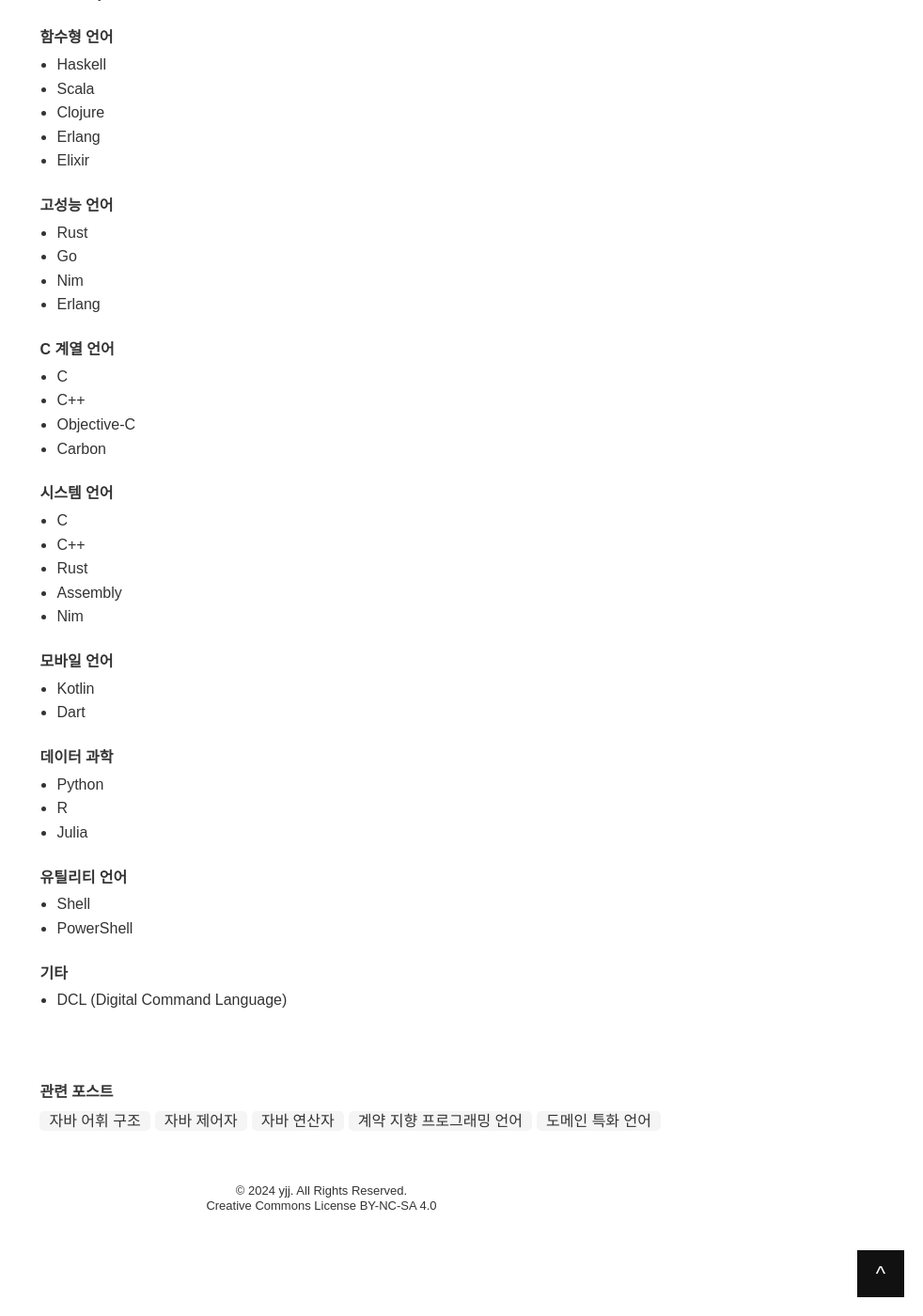
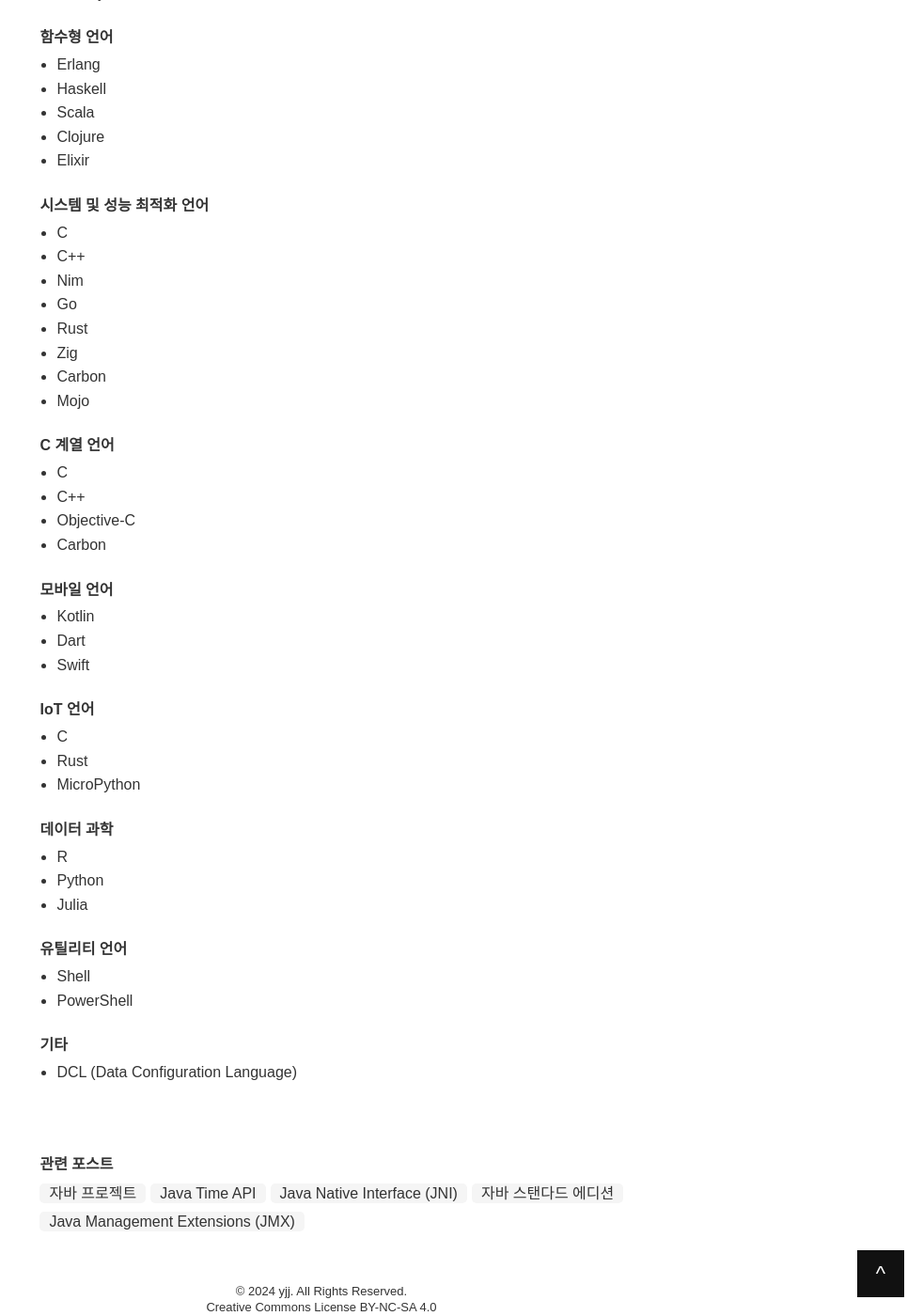
Before and after one commit to 100Page/1000page.github.io, a Jekyll site: the page built from _doc/language/index.md, in a window 1280 px wide and 1400 px high, scrolled down 581 px. Shown: the whole window at 94% size, without its empty margins (298-1280 px from the left). Built offline with Jekyll 4.4.1, drawn with Linux system fonts in a browser that asks for light colours; some of the changed text lies outside the part shown.

Commit message:
language

```diff
--- a/_doc/language/index.md
+++ b/_doc/language/index.md
@@ -14,31 +18,35 @@
 
 **JVM 실행 언어**
 - Java
+- Groovy
+- Scala
+- Clojure
 - Kotlin
-- Scala
-- Groovy
-- Clojure
 - Ballerina
 
 **스크립트 언어**
 - Python
+- Ruby
 - Javascript
-- Ruby
 - Lua
 - Groovy
 
 **함수형 언어**
+- Erlang
 - Haskell
 - Scala
 - Clojure
-- Erlang
 - Elixir
 
-**고성능 언어**
+**시스템 및 성능 최적화 언어**
+- C
+- C++
+- Nim
+- Go
 - Rust
-- Go
-- Nim
-- Erlang
+- Zig
+- Carbon
+- Mojo
 
 **C 계열 언어**
 - C
@@ -46,20 +54,19 @@
 - Objective-C
 - Carbon
 
-**시스템 언어**
-- C
-- C++
-- Rust
-- Assembly
-- Nim
-
 **모바일 언어**
 - Kotlin
 - Dart
+- Swift
+
+**IoT 언어**
+- C
+- Rust
+- MicroPython
 
 **데이터 과학**
+- R
 - Python
-- R
 - Julia
 
 **유틸리티 언어**
@@ -67,4 +74,4 @@
 - PowerShell
 
 **기타**
-- DCL (Digital Command Language)
+- DCL (Data Configuration Language)
```
Also changed, not shown: other parts of _doc/language/index.md (+7 -3 lines).
